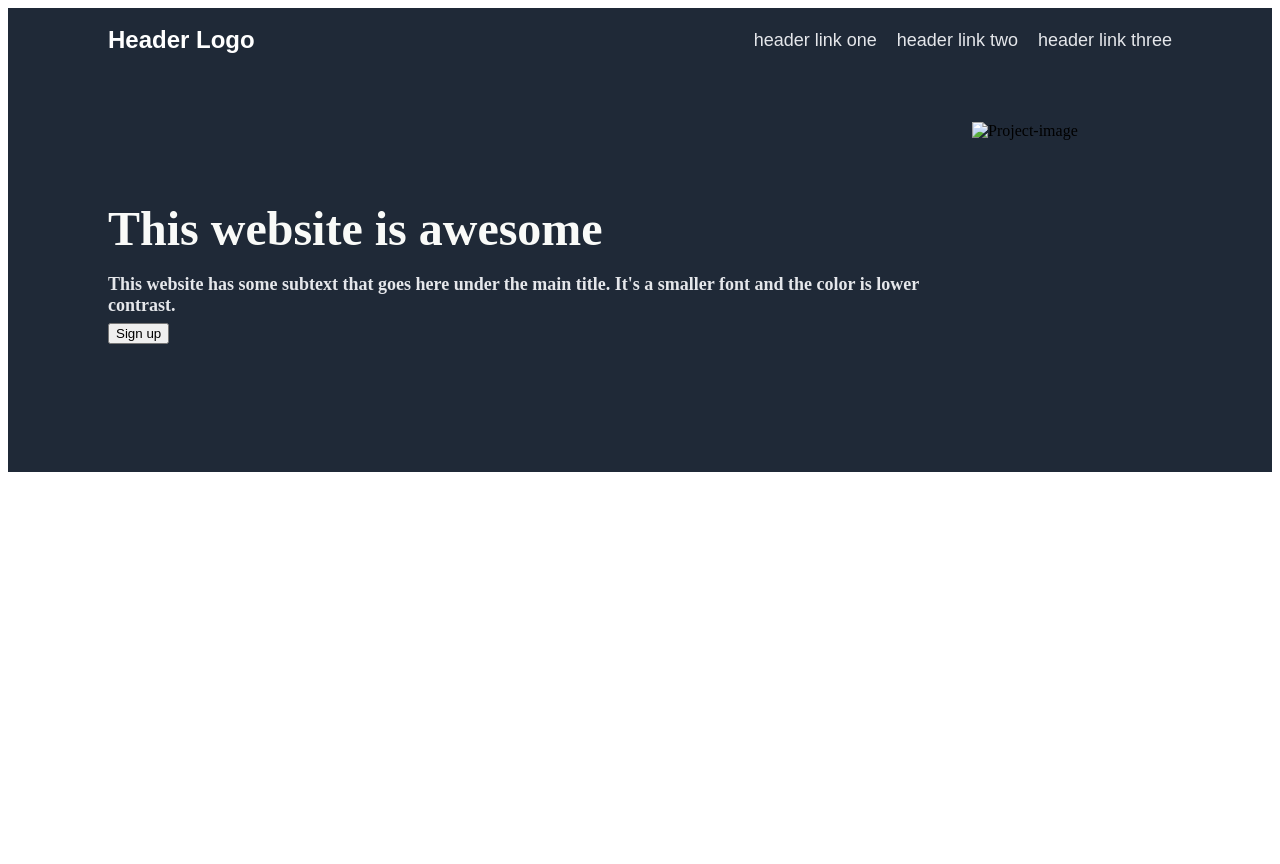
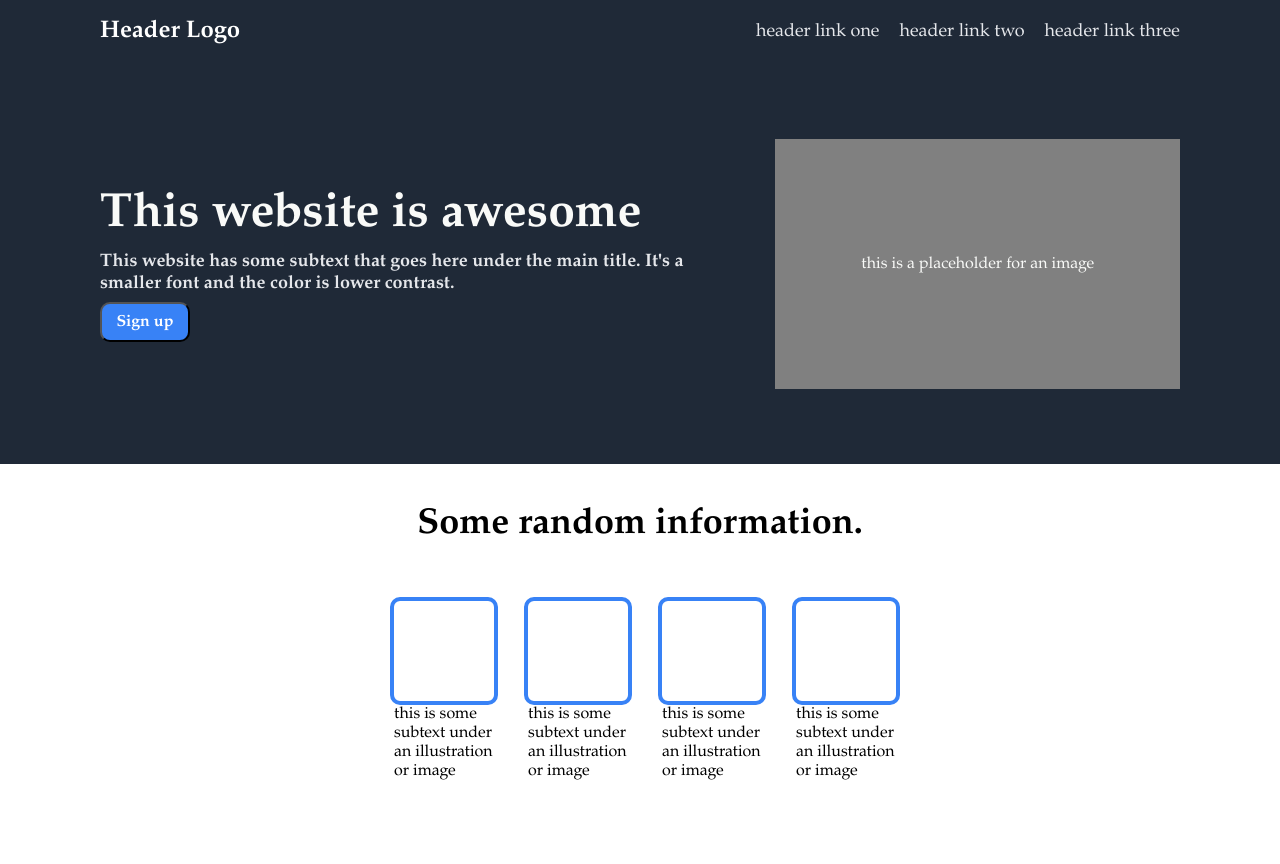
Before and after one commit to Mikias-Tenalem/odin-landing-page, a plain HTML site: page index.html in a window 1280 px wide. Before the commit the page ends 800 px from the top, so only its background shows below. Drawn offline with Linux system fonts and the light colour scheme.

Commit message:
Image section complete with relevant placeholders

```diff
--- a/index.html
+++ b/index.html
@@ -23,7 +23,29 @@
                 It's a smaller font and the color is lower contrast.</p>
             <button class="main-button">Sign up</button>
         </div>
-        <img class="image" src="#" alt="Project-image" width="300" height="300">
+        <div class="image">this is a placeholder for an image</div>
+        <!--<img class="image" src="#" alt="Project-image" width="300" height="300"> -->
+    </div>
+    <div class="Image-section">
+        <div class="image-header">Some random information.</div>
+        <div class="Image-content">
+            <div class="image-1">
+                <div class="images"></div>
+                <div class="filler-content">this is some subtext under an illustration or image</div>
+            </div>
+            <div class="image-1">
+                <div class="images"></div>
+                <div class="filler-content">this is some subtext under an illustration or image</div>
+            </div>
+            <div class="image-1">
+                <div class="images"></div>
+                <div class="filler-content">this is some subtext under an illustration or image</div>
+            </div>
+            <div class="image-1">
+                <div class="images"></div>
+                <div class="filler-content">this is some subtext under an illustration or image</div>
+            </div>
+        </div>
     </div>
 </body>
 </html>
--- a/style.css
+++ b/style.css
@@ -1,3 +1,7 @@
+* {
+    font-family: Garamond, Arial, Helvetica, sans-serif;
+    margin: 0;
+}
 /*Hero section*/
 .Hero-section {
     background-color: #1F2937;
@@ -8,9 +12,6 @@
     display: flex;
     justify-content: space-between;
     align-items: center;
-}
-.Hero-section div {
-    font-family: Arial, Helvetica, sans-serif;
 }
 .Hero-section .Header-logo {
     color: white;
@@ -53,3 +54,62 @@
     font-weight: bolder;
     margin-bottom: 7px;
 }
+.image {
+    background-color: grey;
+    width: 600px;
+    height: 250px;
+    margin-right: 100px;
+    display: flex;
+    align-items: center;
+    justify-content: center;
+    color: #F9FAF8;
+}
+.main-button {
+    background-color: #3882F6;
+    color: white;
+    font-weight: 700;
+    font-size: medium;
+    height: 40px;
+    width: 90px;
+    border-radius: 10px;
+}
+/*Image section*/
+.Image-section {
+    display: flex;
+    flex-direction: column;
+    height: 400px;
+    background-color: white;
+}
+.image-header {
+    display: flex;
+    justify-content: center;
+    margin-top: 40px;
+}
+.Image-content {
+    display: flex;
+    flex-direction: row;
+    margin: 0 30% 0 30%;
+    align-items: center;
+    justify-content: space-between;
+}
+.image-1 {
+    margin-left: 10px;
+}
+.images {
+    height: 100px;
+    width: 100px;
+    border: 4px solid #3882F6;
+    border-radius: 10px;
+}
+.image-header {
+    margin-bottom: 50px;
+    font-weight: bolder;
+    font-size: 36px;
+}
+.image-1 {
+    display: flex;
+    width: 100px;
+    flex-direction: column;
+    justify-content: center;
+    align-items: center;
+}
```
